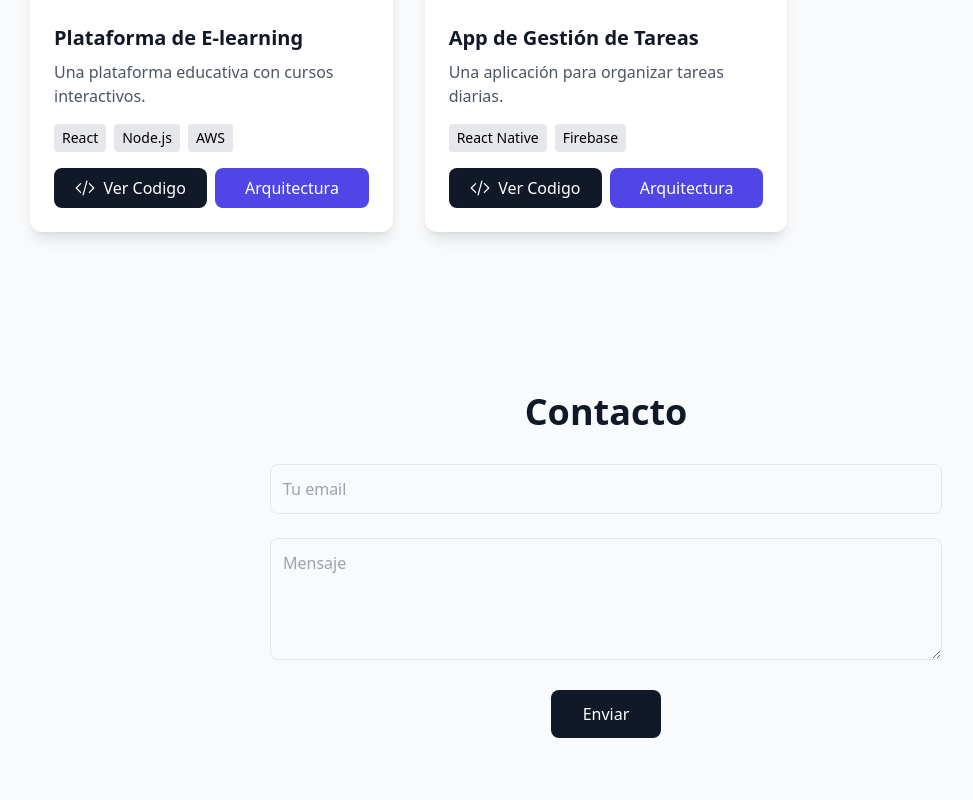
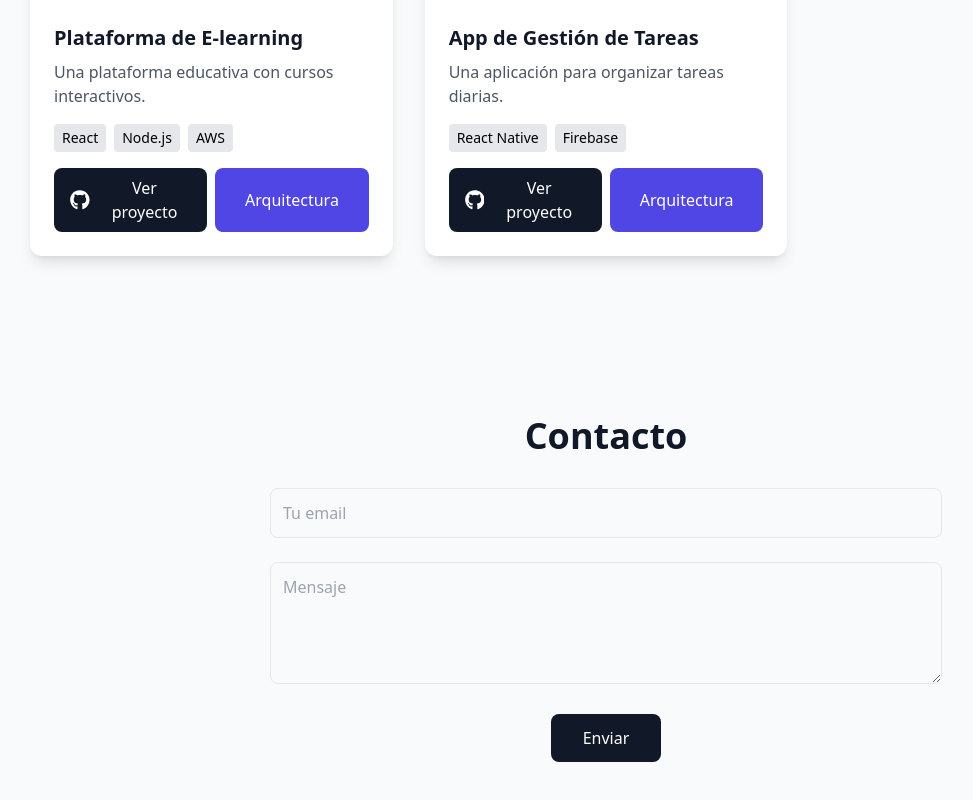
Before and after one commit to hiram-avila/Portfolio, a React (Vite) app: page / in a window 1280 px wide. Shown: the part 2176-2976 px from the top of the page, without its empty margins (34-1007 px from the left). Built offline with nearby package versions, Linux system fonts and the light colour scheme.

Commit message:
adding github logo

```diff
--- a/src/components/ProjectsSection.jsx
+++ b/src/components/ProjectsSection.jsx
@@ -1,6 +1,6 @@
 import { motion, useInView } from 'framer-motion';
 import { useRef, useState } from 'react';
-import { CodeBracketIcon } from '@heroicons/react/24/solid'; // Ícono de GitHub
+import { FaGithub } from 'react-icons/fa';
 import projects from '../constants/projects'; // Importa los proyectos
 
 const ProjectsSection = () => {
@@ -82,13 +82,13 @@ const ProjectsSection = () => {
                   ))}
                 </div>
                 <div className="flex gap-2">
-                  <button
-                    onClick={() => setSelectedProject(project)}
-                    className="bg-gray-900 text-white px-4 py-2 rounded-lg hover:bg-gray-800 flex items-center justify-center gap-2 flex-1"
-                  >
-                    <CodeBracketIcon className="w-5 h-5" /> {/* Ícono de GitHub */}
-                    <span>Ver Codigo</span>
-                  </button>
+                <button
+  onClick={() => setSelectedProject(project)}
+  className="bg-gray-900 text-white px-4 py-2 rounded-lg hover:bg-gray-800 flex items-center justify-center gap-2 flex-1"
+>
+  <FaGithub className="w-5 h-5" /> {/* Ícono de GitHub */}
+  <span>Ver proyecto</span>
+</button>
                   <button
                     onClick={() => setSelectedArchitecture(project)}
                     className="bg-indigo-600 text-white px-4 py-2 rounded-lg hover:bg-indigo-700 flex-1"
```
